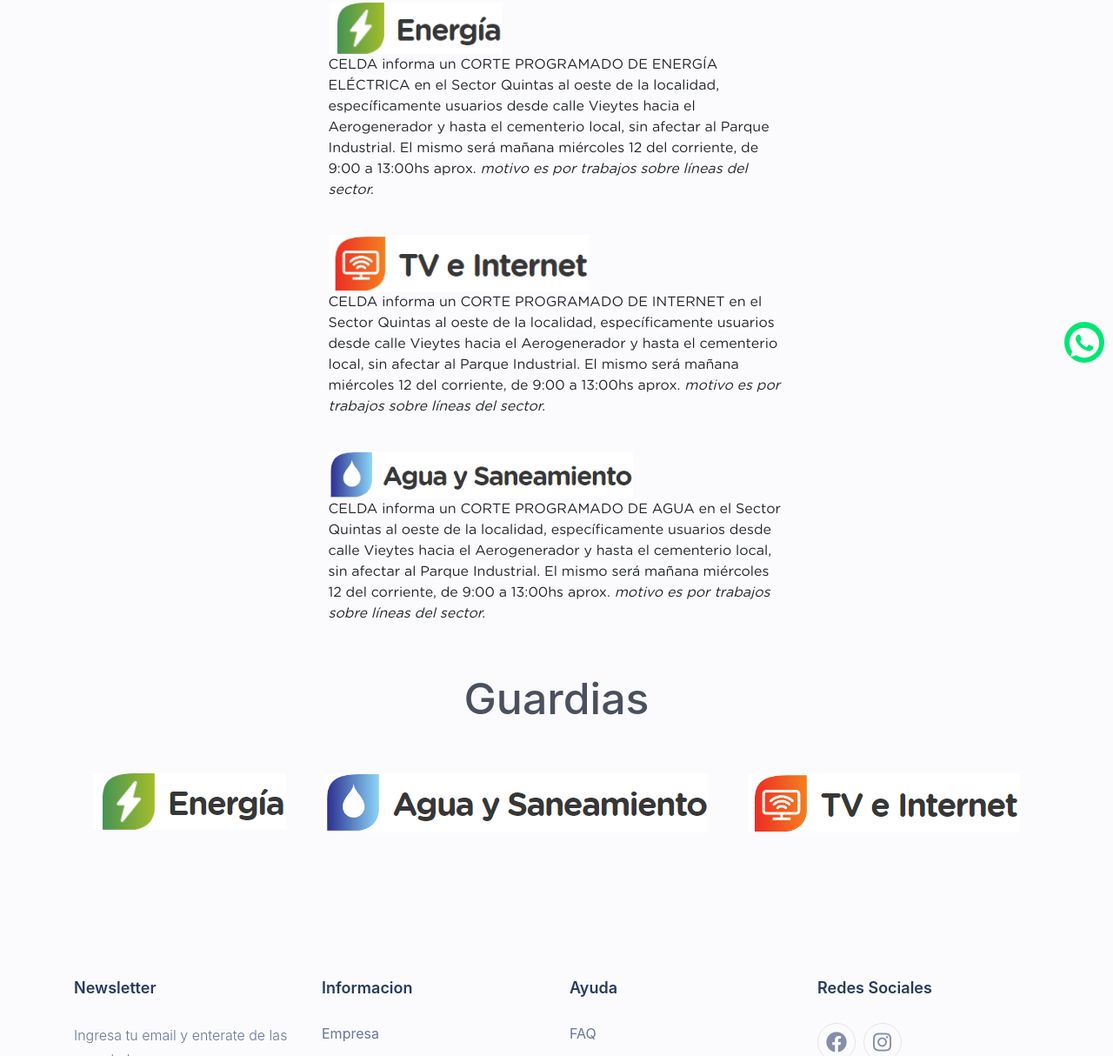
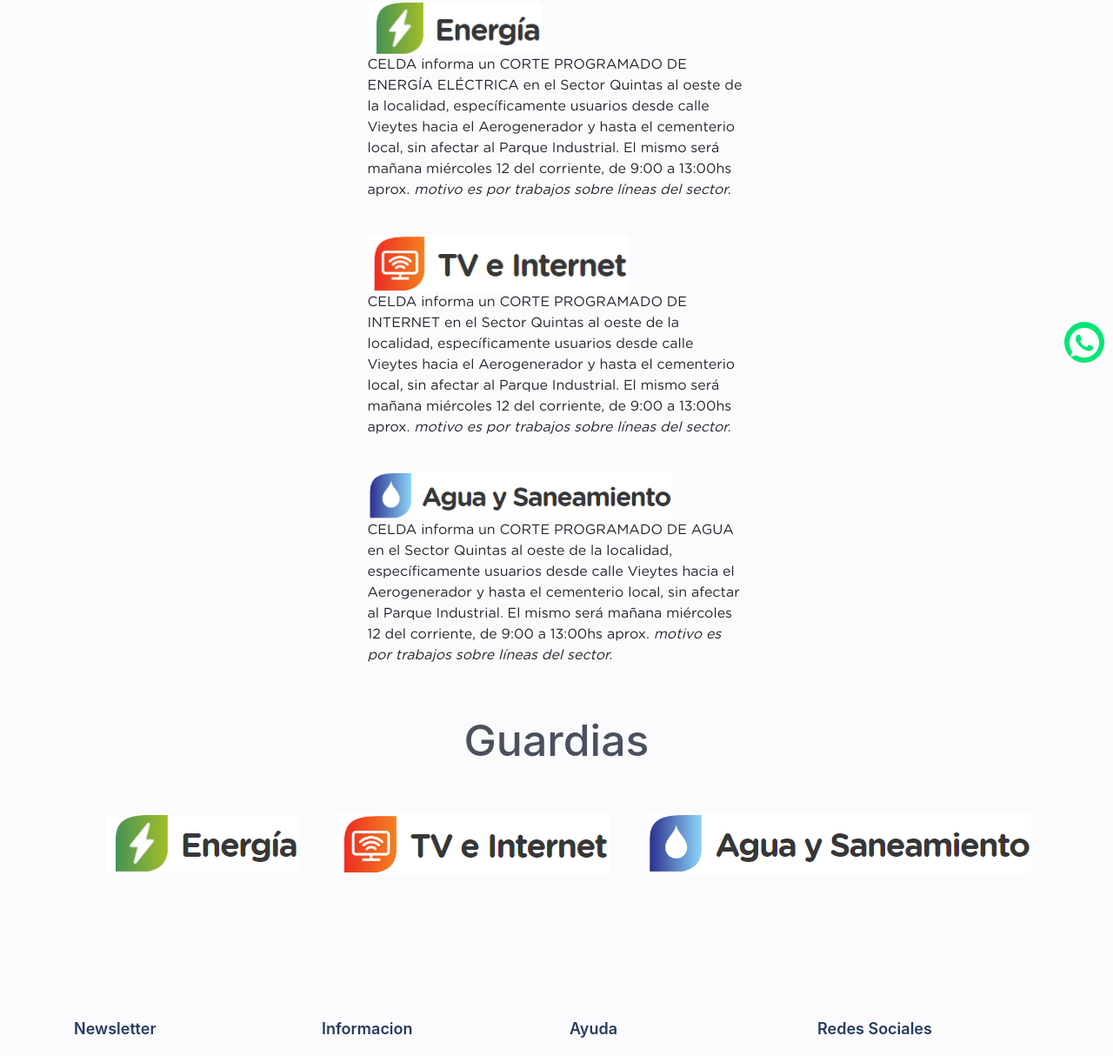
Before and after one commit to JairoCoppis/proyecto, a plain HTML site: page index2.html in a window 1280 px wide. Shown: the part 287-1501 px from the top of the page at 87% size. Drawn offline with nearby package versions, Linux system fonts and the light colour scheme; a script that the page names is missing.

Commit message:
Modifique Call to action

```diff
--- a/index2.html
+++ b/index2.html
@@ -70,21 +70,24 @@
         <!-- Fin Titulo Alertas -->
 
 
-        <section class="container mt-4">
+        <section class="container mt-4" id="Alertas">
 
-                <div class="d-flex justify-content-center tarjeta-item">
+            <div class="row">
 
-                    <div class="col-sm-12 col-md-6 col-lg-6 ">
+              <div class="d-flex justify-content-center flex-wrap">
+
+                <div class="col-sm-12 col-lg-5 col-md-12 tarjeta-item">
 
                   <img src="images/energia.PNG" width="200px" alt="Energia">
                   <p>CELDA informa un CORTE PROGRAMADO DE ENERGÍA ELÉCTRICA en el Sector Quintas al oeste de la localidad, específicamente usuarios desde calle Vieytes hacia el Aerogenerador y hasta el cementerio local, sin afectar al Parque Industrial.
                   El mismo será mañana miércoles 12 del corriente, de 9:00 a 13:00hs aprox.
                   <em> motivo es por trabajos sobre líneas del sector.</em></p>
                 </div>
+
               </div>
 
-                <div class="d-flex justify-content-center mt-4 ">
-                    <div class="col-sm-12 col-md-6 col-lg-6 tarjeta-item">
+              <div class="d-flex justify-content-center flex-wrap mt-4">
+                <div class="col-sm-12 col-lg-5 col-md-12 tarjeta-item">
 
                   <img src="images/internet.PNG" width="300px" alt="Internet">
                   <p>CELDA informa un CORTE PROGRAMADO DE INTERNET en el Sector Quintas al oeste de la localidad, específicamente usuarios desde calle Vieytes hacia el Aerogenerador y hasta el cementerio local, sin afectar al Parque Industrial.
@@ -94,9 +97,9 @@
                 </div>
               </div>
 
-                <div class="d-flex justify-content-center mt-4">
+              <div class="d-flex justify-content-center flex-wrap mt-4">
 
-                    <div class="col-sm-12 col-md-6 col-lg-6 tarjeta-item">
+                <div class="col-sm-12 col-lg-5 col-md-12 tarjeta-item">
 
                   <img  src="images/agua.PNG" width="350px" alt="Agua">
                   <p>CELDA informa un CORTE PROGRAMADO DE AGUA en el Sector Quintas al oeste de la localidad, específicamente usuarios desde calle Vieytes hacia el Aerogenerador y hasta el cementerio local, sin afectar al Parque Industrial.
@@ -106,8 +109,9 @@
 
               </div>
 
+            </div>
+
           </section>
-
 
 
         <!-- Inicio Guardias -->
@@ -120,38 +124,39 @@
 
         <!-- Fin Guardias -->
 
-        <!-- Inicio Call to action -->
+        <!-- Inicio Call to action Guardias -->
 
             <section class="container" id="Guardias">
 
-                <div class="d-flex justify-content-around flex-wrap mt-4">
-                    <div class="mt-4 box">
-                        <div> <a class="ENERGIA" href="https://wa.me/2923570765?text= Hola! :) necesito ayuda"      role="button">
+                <div class="d-flex justify-content-center mt-3 f_size_guardias">
 
-                            <img  src="images/energia.PNG" alt="Guardia-Energia"></a>
+                    <div class="row">
+
+                        <div class="mt-4 box col-sm-12 col-lg-3 col-md-12">
+                        <div> <a class="ENERGIA" href="https://wa.me/2923570765?text= Hola! :) necesito ayuda" role="button">
+
+                        <img  src="images/energia.PNG" alt="Guardia-Energia"></a></div>
+                        </div>
+
+                        <div class="mt-4 box col-sm-12 col-lg-4 col-md-12">
+                        <div>
+                        <a class="internet"  href="https://wa.me/2923434205?text= Hola! :) necesito ayuda" role="button">
+
+                        <img  src="images/internet.PNG" alt="Guardia Internet"></a></div>
+                        </div>
+
+                        <div class="mt-4 box col-sm-12 col-lg-4 col-md-12">
+                        <div> <a class="agua" href="https://wa.me/2923431520?text= Hola! :) necesito ayuda" role="button">
+
+                        <img src="images/agua.PNG" alt="Guardia-Agua"></a></div>
+                        </div>
+
                     </div>
                 </div>
 
+            </section>
 
-                    <div class="mt-4 box">
-                        <div> <a class="agua" href="https://wa.me/2923431520?text= Hola! :) necesito ayuda"     role="button">
-
-                            <img src="images/agua.PNG" alt="Guardia-Agua"></a>
-                        </div>
-                    </div>
-
-                    <div class="mt-4 box">
-                        <div>
-                            <a class="internet"  href="https://wa.me/2923434205?text= Hola! :) necesito ayuda" role="button">
-
-                        <img  src="images/internet.PNG" alt="Guardia Internet"></a>
-                        </div>
-                    </div>
-
-                </div>
-
-
-            </section> <!-- Fin Call to action -->
+        <!-- Fin Call to action -->
 
 
     <section class='container-wpp'> <!-- Fixed -->
```
Also changed, not shown: index.html (+23 -17 lines), index3.html (+23 -20 lines), index4.html (+30 -27 lines), index5.html (+31 -28 lines), index6.html (+35 -31 lines). Lines whose indentation alone changed are shown as unchanged.
